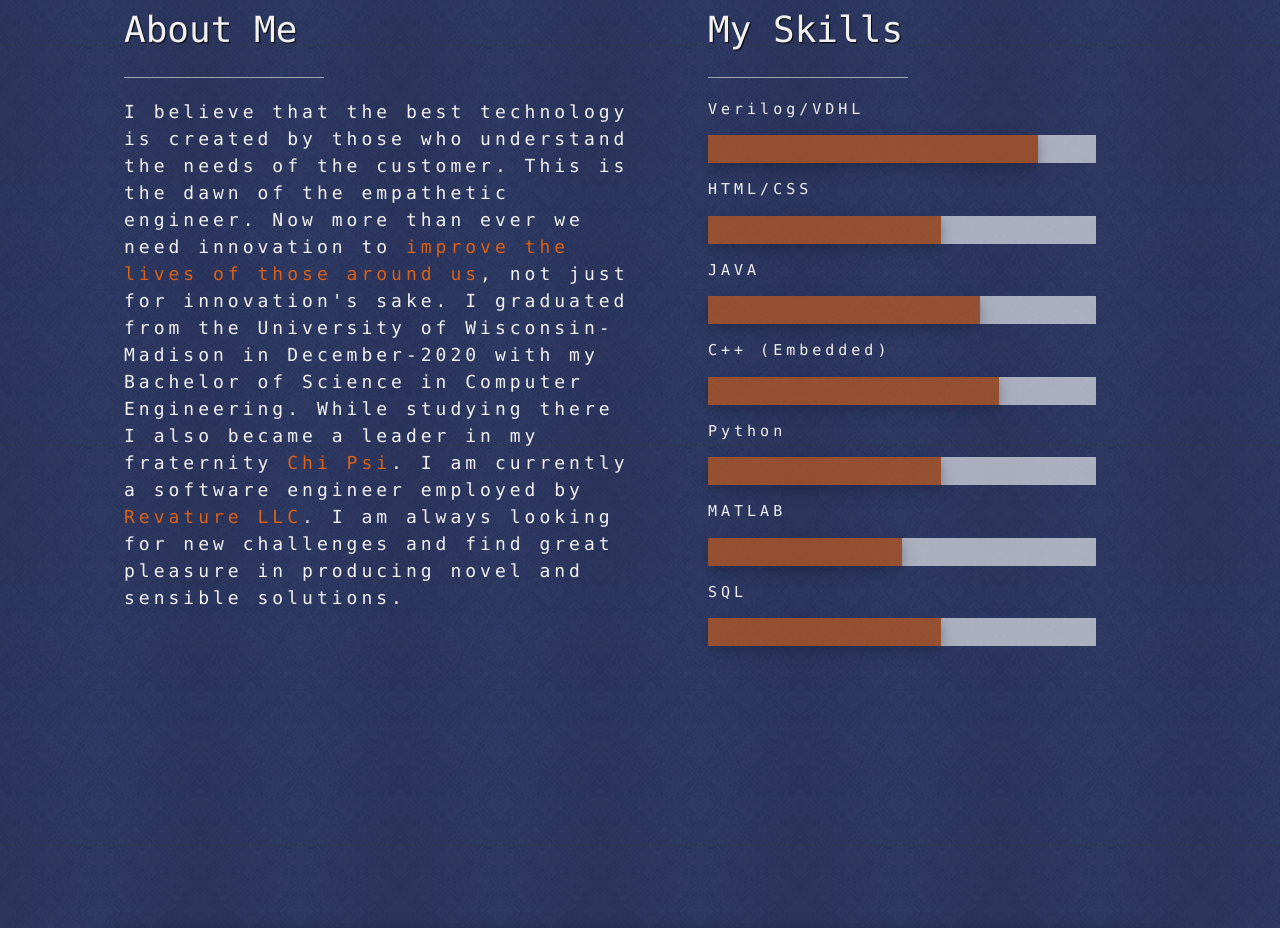
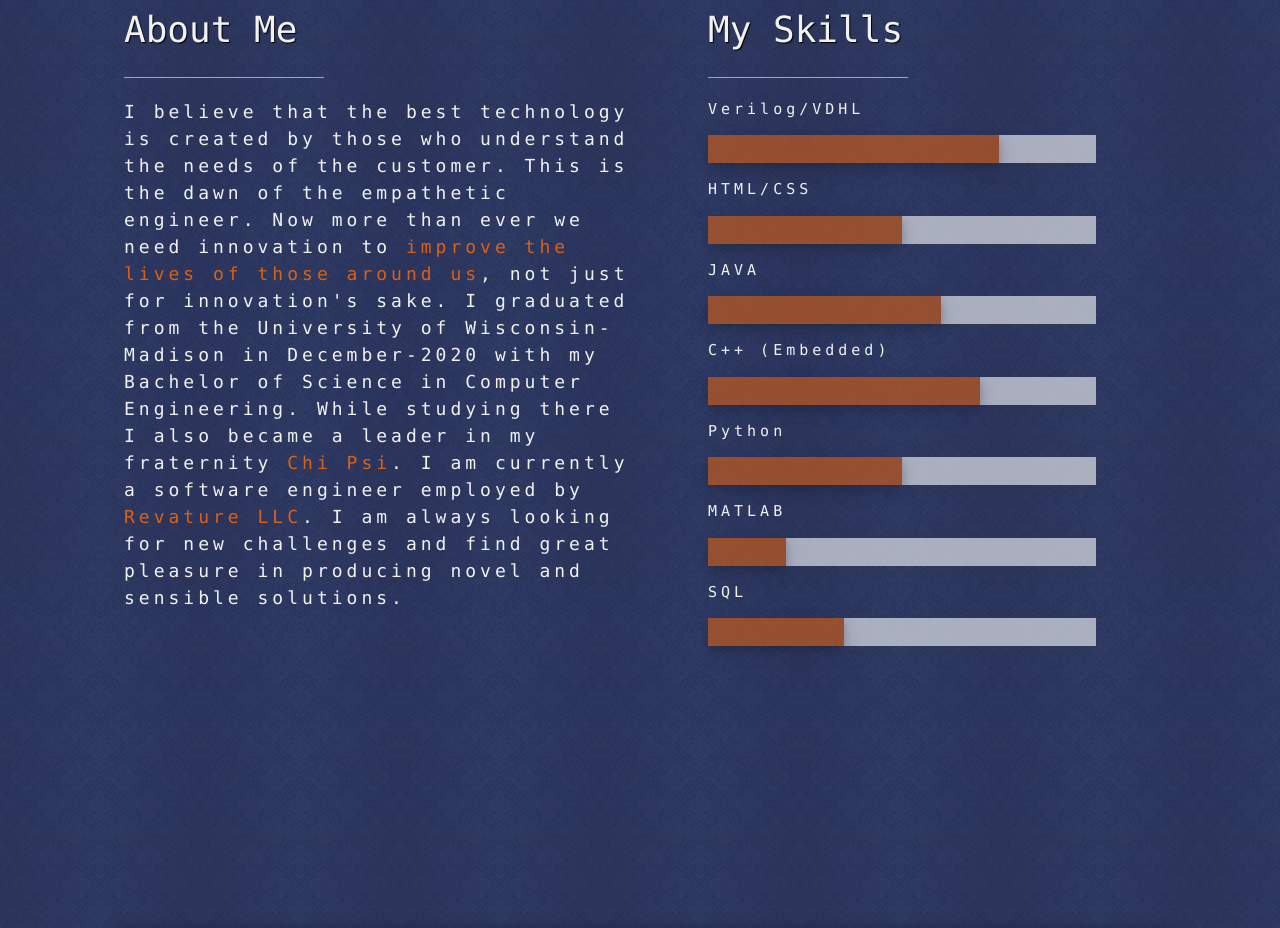
Before and after one commit to twentworth2/twentworth2.github.io, a plain HTML site: page index.html in a window 1280 px wide. Shown: the part 909-1837 px from the top of the page. Drawn offline with nearby package versions, Linux system fonts and the light colour scheme.

Commit message:
Update index.html

```diff
--- a/index.html
+++ b/index.html
@@ -88,44 +88,44 @@
 
                     <p class="wide text-light-grey">Verilog/VDHL</p>
                     <div class="white opacity hover-opacity-off">
-                        <div class="skills-slider"style = "width: 85%">
+                        <div class="skills-slider"style = "width: 75%">
                         </div>
 
                     </div>
 
                     <p class="wide text-light-grey">HTML/CSS</p>
                     <div class="white opacity hover-opacity-off">
-                        <div class="skills-slider"style = "width: 60%">
+                        <div class="skills-slider"style = "width: 50%">
                         </div>
                     </div>
 
                     <p class="wide text-light-grey">JAVA</p>
                     <div class="white opacity hover-opacity-off">
-                        <div class="skills-slider" style = "width: 70%">
+                        <div class="skills-slider" style = "width: 60%">
                         </div>
                     </div>
 
                     <p class="wide text-light-grey">C++ (Embedded)</p>
                     <div class="white opacity hover-opacity-off">
-                        <div class="skills-slider" style = "width: 75%">
+                        <div class="skills-slider" style = "width: 70%">
                         </div>
                     </div>
 
                     <p class="wide text-light-grey">Python</p>
                     <div class="white opacity hover-opacity-off">
-                        <div class="skills-slider" style = "width: 60%">
+                        <div class="skills-slider" style = "width: 50%">
                         </div>
                     </div>
 
                     <p class="wide text-light-grey">MATLAB</p>
                     <div class="white opacity hover-opacity-off">
-                        <div class="skills-slider" style = "width: 50%">
+                        <div class="skills-slider" style = "width: 20%">
                         </div>
                     </div>
 
                     <p class="wide text-light-grey">SQL</p>
                     <div class="white opacity hover-opacity-off">
-                        <div class="skills-slider" style = "width: 60%">
+                        <div class="skills-slider" style = "width: 35%">
                         </div>
                     </div>
                     <br>
```
